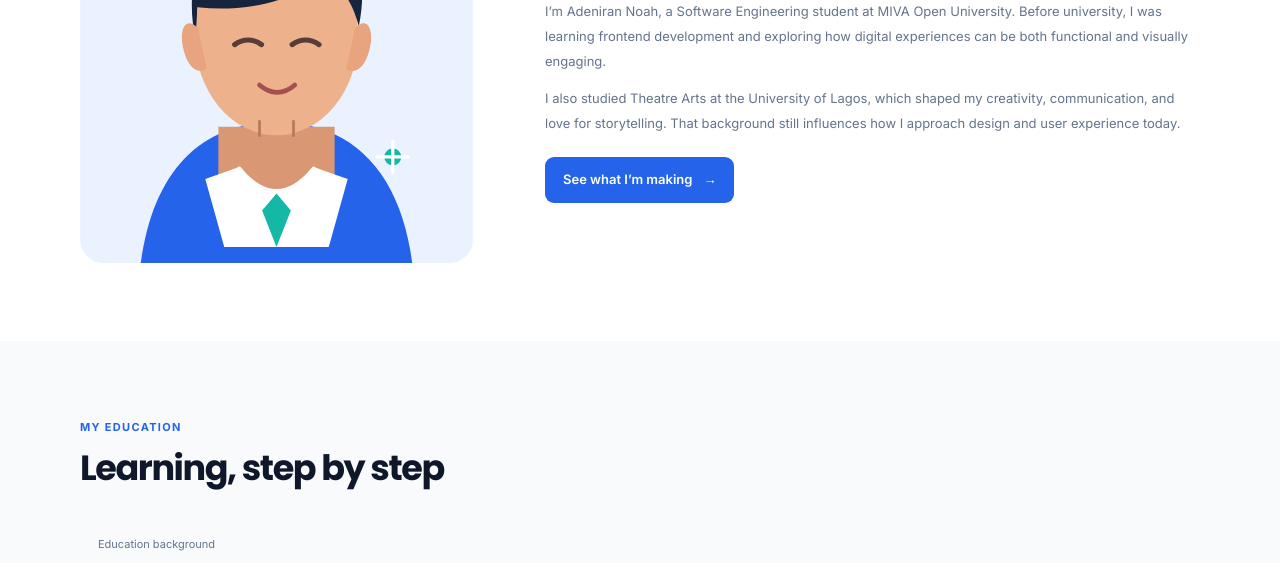
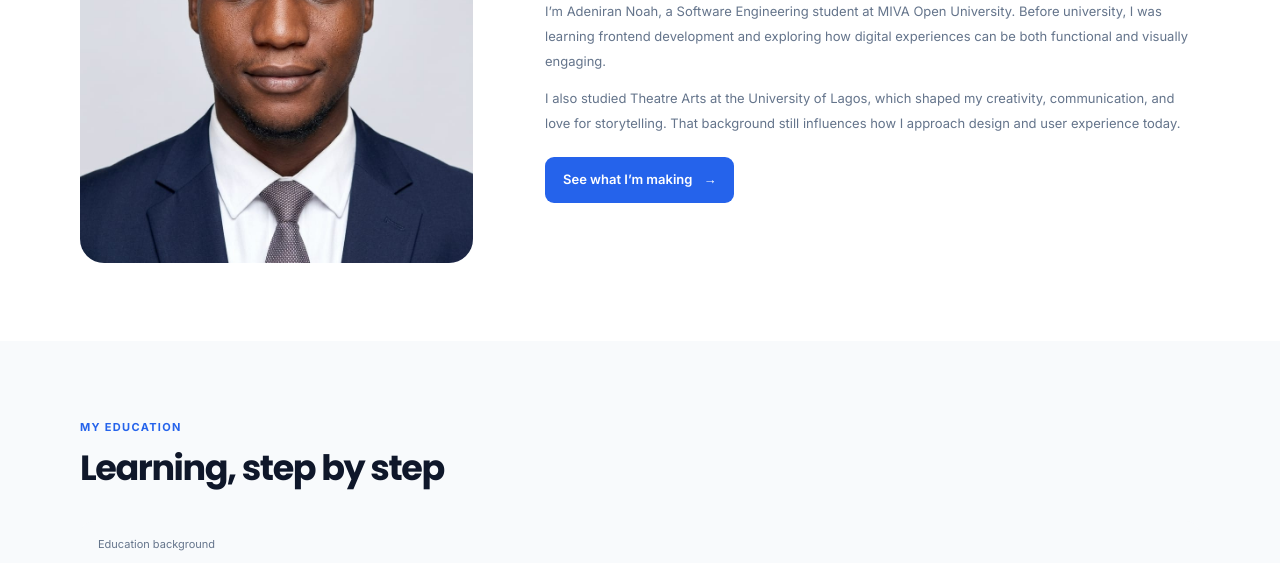
Before and after one commit to adenirannoah1234/lab-assessment, a plain HTML site: page about.html in a window 1280 px wide. Shown: the part 537-1100 px from the top of the page. Drawn offline with Linux system fonts and the light colour scheme.

Commit message:
Refactor code structure for improved readability and maintainability

```diff
--- a/about.html
+++ b/about.html
@@ -22,7 +22,7 @@
   <main id="main">
     <section class="page-hero container"><p class="eyebrow">THE PERSON BEHIND THE PROJECTS</p><h1>A little more <span class="text-blue">about me.</span></h1><p>I’m a Software Engineering student at MIVA Open University exploring the creative, practical work of building for the web.</p></section>
     <section class="section container about-intro">
-      <div class="about-photo"><img src="assets/images/student-portrait.svg" alt="Illustrated portrait placeholder for Adeniran Noah"></div>
+      <div class="about-photo"><img src="assets/images/Adeniran-noah.jpeg" alt="Photograph of Adeniran Noah"></div>
       <div class="about-copy"><p class="eyebrow">MY STORY</p><h2>Curiosity is a good place to start.</h2><p>I’m Adeniran Noah, a Software Engineering student at MIVA Open University. Before university, I was learning frontend development and exploring how digital experiences can be both functional and visually engaging.</p><p>I also studied Theatre Arts at the University of Lagos, which shaped my creativity, communication, and love for storytelling. That background still influences how I approach design and user experience today.</p><a class="button button-primary" href="projects.html">See what I’m making <span aria-hidden="true">→</span></a></div>
     </section>
     <section class="section section-tint"><div class="container">
--- a/css/style.css
+++ b/css/style.css
@@ -36,7 +36,10 @@ img { display: block; max-width: 100%; }
 a { color: inherit; }
 button, input, select, textarea { font: inherit; }
 button { cursor: pointer; }
-:focus-visible { outline: 3px solid #60a5fa; outline-offset: 3px; }
+:focus-visible {
+   outline: 3px solid #60a5fa;
+   outline-offset: 3px;
+   }
 .site-header, .skill-card, .featured-card, .project-card, .stat-card, .progress-card, .task-card, .add-task-panel, .contact-form-card, .interest-card, .achievement-card, .cta-panel, .floating-note, .detail-box, .note, .panel, .card, .dialog, .contact-detail, .demo-notice, .form-field input, .form-field select, .form-field textarea, .button, .nav-contact { box-shadow: none !important; }
 .site-header { backdrop-filter: none !important; }
 .site-header { animation: fade-in .45s ease-out both; }
```
Also changed, not shown: index.html (+1 -1 lines), assets/images/Adeniran-noah.jpeg (added), 2 other files.
